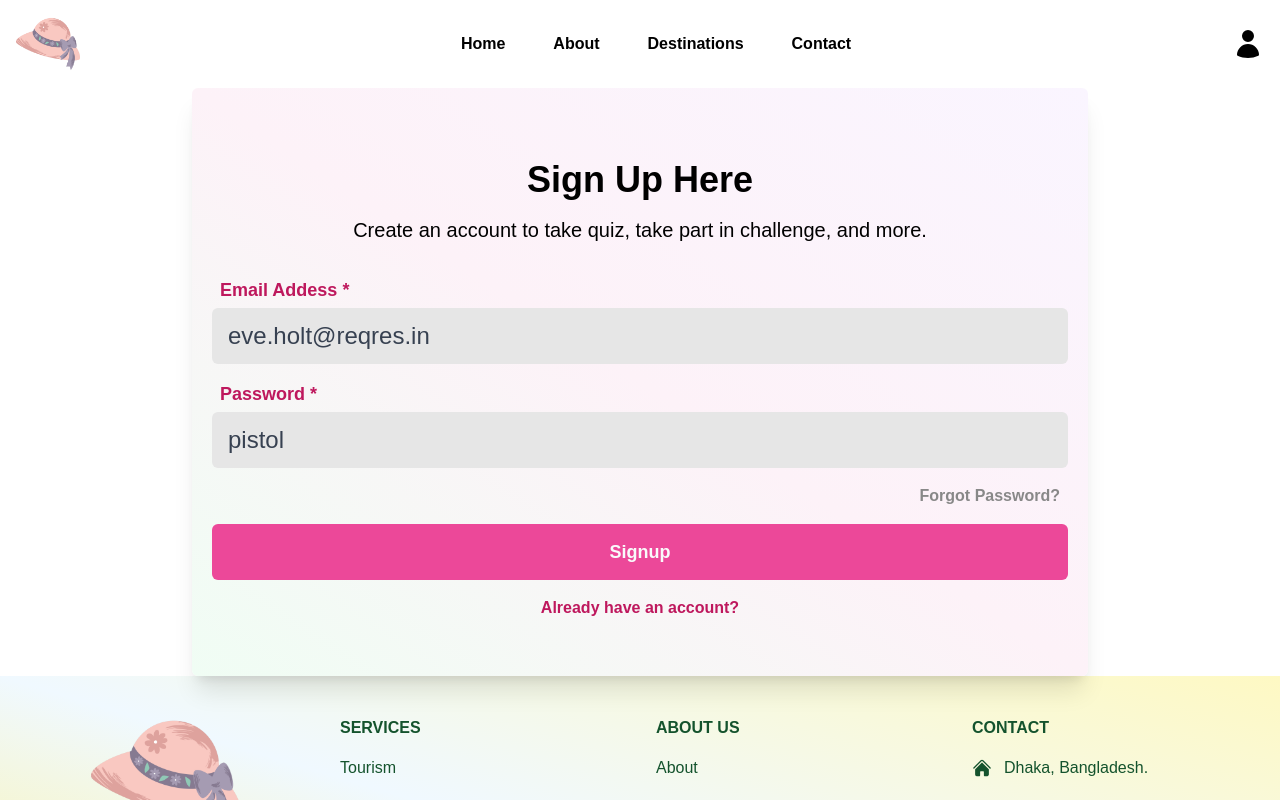
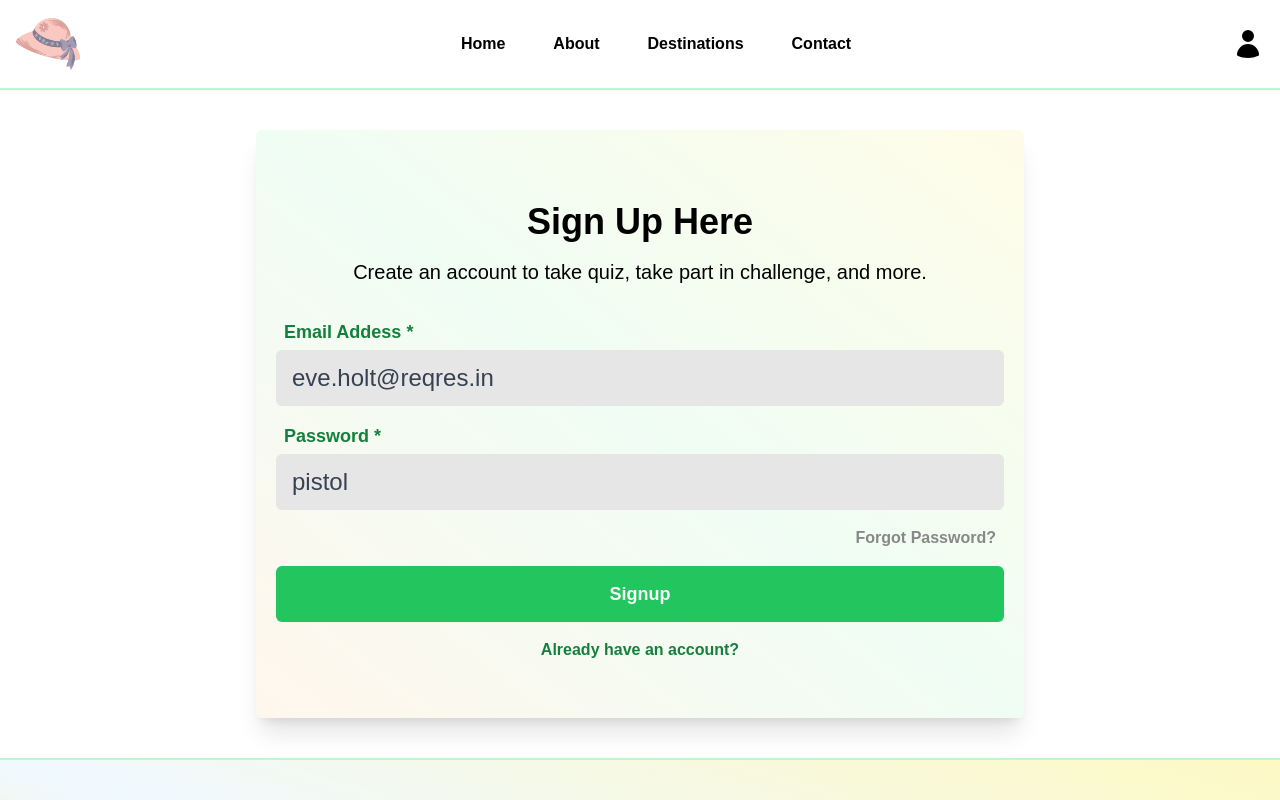
Before and after one commit to mohammadaahnaaf/wander-women-task, a Next.js app: page /signup in a window 1280 px wide. Shown: the top 800 px of the page. Built offline with nearby package versions, Linux system fonts and the light colour scheme; a web font is replaced by a local one.

Commit message:
feat: :art: ok

```diff
--- a/src/pages/login.tsx
+++ b/src/pages/login.tsx
@@ -42,8 +42,8 @@ const LoginPage = (props: Props) => {
         <title>Wander Women | Login</title>
       </Head>
       <Header setIsLoggedin={(x: boolean) => setIsLoggedin(x)} />
-      <div className="grid h-full w-full items-center">
-        <div className="gap-4 max-w-4xl bg-gradient-to-tr from-green-50 via-pink-50 to-purple-50 rounded-md shadow-xl py-14 px-5 mx-auto w-full grid ">
+      <div className="grid h-full w-full border-y-2 border-pink-200 p-10">
+        <div className="gap-4 max-w-3xl mx-auto ring-2 ring-pink-200 bg-gradient-to-tr shadow-lg rounded-md from-green-50 via-pink-50 to-purple-50 py-14 px-5 w-full grid ">
           <div className="py-4 grid gap-4">
             <h1 className="text-4xl text-center font-bold">Login Here</h1>
             <p className="text-center text-xl">Create an account to take quiz, take part in challenge, and more.</p>
--- a/src/pages/signup.tsx
+++ b/src/pages/signup.tsx
@@ -34,53 +34,44 @@ const SignupPage = (props: Props) => {
         }
     };
 
-
-
     return (
         <>
             <Head>
                 <title>Wander Women | Login</title>
             </Head>
             <Header setIsLoggedin={(x: boolean) => setIsLoggedin(x)} />
-            <div className="grid h-full w-full items-center">
-                <div className="gap-4 max-w-4xl bg-gradient-to-tr from-green-50 via-pink-50 to-purple-50 rounded-md shadow-xl py-14 px-5 mx-auto w-full grid ">
+            <div className="grid h-full w-full border-y-2 border-green-200 p-10">
+                <div className="gap-4 max-w-3xl bg-gradient-to-tr via-green-50 from-orange-50 to-yellow-50 rounded-md shadow-xl py-14 px-5 mx-auto w-full grid ">
                     <div className="py-4 grid gap-4">
                         <h1 className="text-4xl text-center font-bold">Sign Up Here</h1>
                         <p className="text-center text-xl">Create an account to take quiz, take part in challenge, and more.</p>
                     </div>
                     <div className="grid w-full gap-1">
-                        <label className="text-lg font-semibold px-2 text-pink-700" htmlFor="email">Email Addess *</label>
+                        <label className="text-lg font-semibold px-2 text-green-700" htmlFor="email">Email Addess *</label>
                         <input name='email'
                             value={signupData.email}
                             onChange={(e) => setSignupData({ ...signupData, email: e.target.value })}
                             className="w-full h-14 text-gray-700 px-4 text-2xl rounded-md ring-0 outline-none bg-[#E6E6E6]" />
                     </div>
                     <div className="grid w-full gap-1">
-                        <label className="text-lg font-semibold px-2 text-pink-700" htmlFor="password">Password *</label>
+                        <label className="text-lg font-semibold px-2 text-green-700" htmlFor="password">Password *</label>
                         <input name='password'
                             value={signupData.password}
                             onChange={(e) => setSignupData({ ...signupData, password: e.target.value })}
                             required
                             className="w-full h-14 text-gray-700 px-4 text-2xl rounded-md ring-0 outline-none bg-[#E6E6E6]" />
                     </div>
-                    {/* <div className="grid w-full gap-1">
-                        <label className="text-lg font-semibold px-2 text-pink-700" htmlFor="phone">Phone Number</label>
-                        <input name='phone'
-                            value={signupData.phone}
-                            onChange={(e) => setSignupData({ ...signupData, phone: e.target.value })}
-                            required
-                            className="w-full h-14 text-gray-700 px-4 text-2xl rounded-md ring-0 outline-none bg-[#E6E6E6]" />
-                    </div> */}
+
                     <div className="flex items-center justify-end px-2">
-                        <Link className="font-semibold text-[#888888] hover:text-pink-500" href='#'>Forgot Password?</Link>
+                        <Link className="font-semibold text-[#888888] hover:text-green-500" href='#'>Forgot Password?</Link>
                     </div>
 
-                    <button className=" h-14 flex gap-2 items-center text-lg text-center justify-center font-semibold text-gray-50 px-10 bg-pink-500 duration-500 hover:bg-pink-700 rounded-md" onClick={handleSignup}>
+                    <button className=" h-14 flex gap-2 items-center text-lg text-center justify-center font-semibold text-gray-50 px-10 bg-green-500 duration-500 hover:bg-green-700 rounded-md" onClick={handleSignup}>
                         Signup
                     </button>
 
                     <div className="flex items-center justify-center px-2">
-                        <Link className="font-semibold hover:text-pink-500 duration-500 text-pink-700" href='/login'>Already have an account?</Link>
+                        <Link className="font-semibold hover:text-green-500 duration-500 text-green-700" href='/login'>Already have an account?</Link>
                     </div>
 
                 </div>
```
